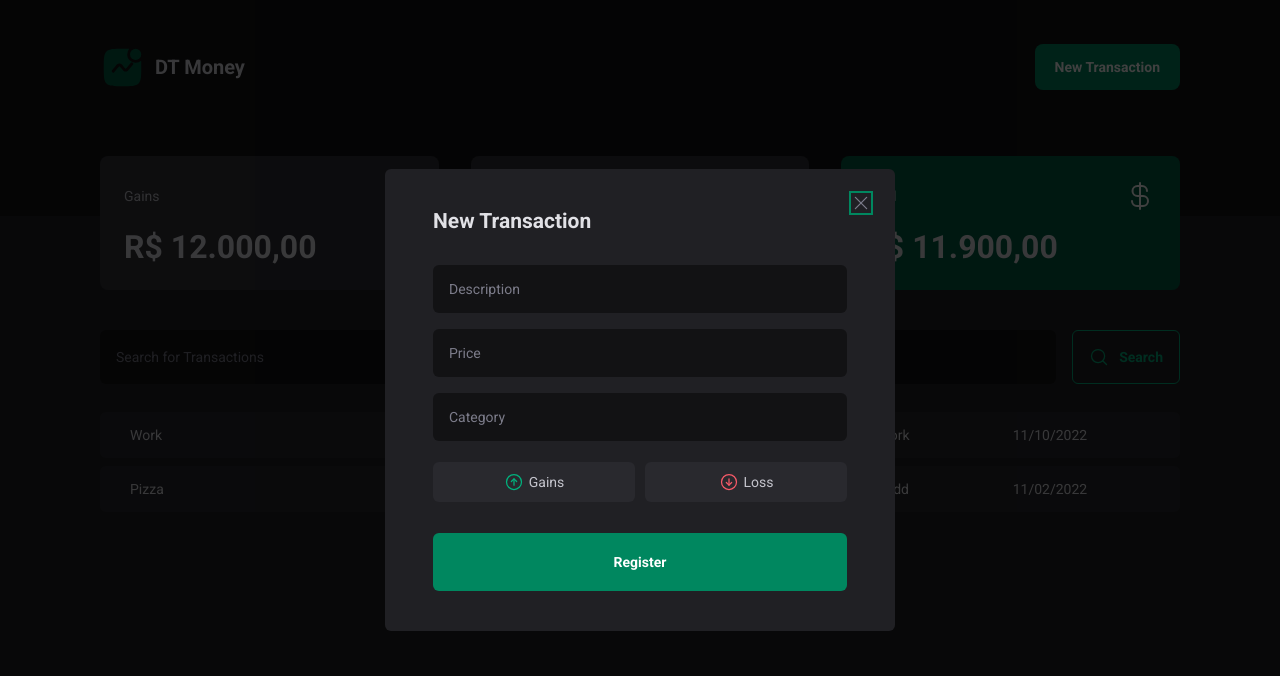
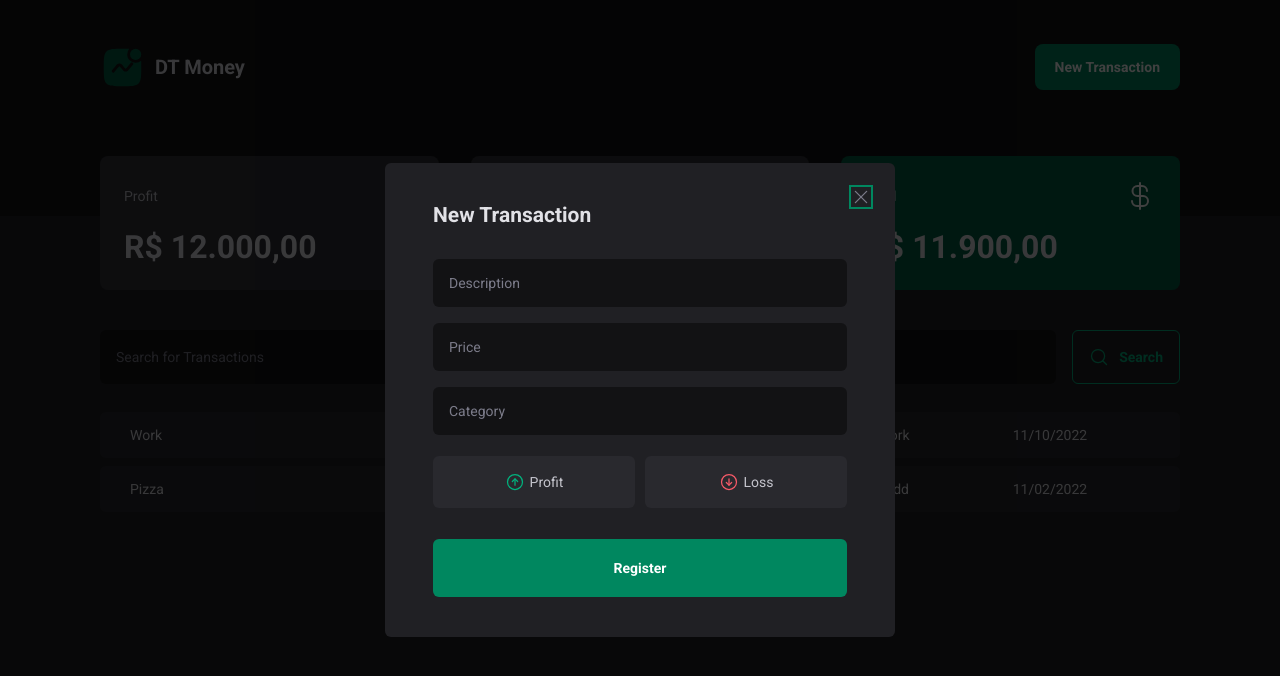
Before and after one commit to Prattiz/DT-Money, a React (Vite) app: page / in a window 1280 px wide. Both pictures are taken after a click on the button "New Transaction". Shown: the top 676 px of the page. Built offline with nearby package versions, Linux system fonts and the light colour scheme; data requests are answered from the project's data file.

Commit message:
UPDATE TRASACTION MODAL: GET DATA

```diff
--- a/src/components/Summary/index.tsx
+++ b/src/components/Summary/index.tsx
@@ -13,7 +13,7 @@ export function Summary() {
     <Container>
         <Card>
             <header>
-                <span>Gains</span>
+                <span>Profit</span>
                 <ArrowCircleUp size={32} color="#00B37E"/>
             </header>
 
--- a/src/components/TransactionModal/index.tsx
+++ b/src/components/TransactionModal/index.tsx
@@ -1,14 +1,37 @@
 import { ArrowCircleDown, ArrowCircleUp, X } from "phosphor-react";
 import { OverLay, Content, XButton, DivRadio, ButtonRadio } from "./styles";
+
 import * as Dialog from "@radix-ui/react-dialog";
+
+import * as z from "zod";
+import { zodResolver } from "@hookform/resolvers/zod/dist/zod.js";
+
+import { Controller, useForm } from "react-hook-form";
 
 
 
+const newTrasactionSchema = z.object({
 
+    description: z.string(),
+    price: z.number(),
+    category: z.string(),
+    type: z.enum(['income', 'outcome'])
+})
+
+type newTransactionInput = z.infer<typeof newTrasactionSchema>
 
 export function TransactionModal(){
+
+    const { register, handleSubmit, formState: {isSubmitting}, control } = useForm<newTransactionInput>({
+        resolver: zodResolver(newTrasactionSchema)
+    })
+
+    async function handleCreateNewTransaction(data: newTransactionInput){
+        await new Promise(resolve => setTimeout(resolve, 1500))
+        console.log(data)
+    }
+
     return(
-
         <Dialog.Portal>
 
             <OverLay />
@@ -17,29 +40,45 @@ export function TransactionModal(){
                 <Dialog.Title>New Transaction</Dialog.Title>
                 <XButton><X/></XButton>
 
-                <form>
-                    <input type="text" required placeholder="Description"/>
-                    <input type="text" required placeholder="Price"/>
-                    <input type="text" required placeholder="Category"/>
+                <form onSubmit={handleSubmit(handleCreateNewTransaction)}>
+                    <input type="text"
+                     required
+                      {...register('description')}
+                      placeholder="Description"/>
 
-                    <DivRadio>
-                        <ButtonRadio value="Gains" variant="income">
-                            <ArrowCircleUp/>
-                            Gains
-                        </ButtonRadio>
+                    <input type="text"
+                     required
+                      {...register('price', {valueAsNumber: true})}
+                      placeholder="Price"/>
 
-                        <ButtonRadio value="Loss" variant="outcome">
-                            <ArrowCircleDown/>
-                            Loss
-                        </ButtonRadio>
-                    </DivRadio>
+                    <input type="text"
+                     required
+                      {...register('category')}
+                      placeholder="Category"/>
 
-                    <button type="submit">Register</button>
+                    <Controller
+                        control={control}
+                        name="type"
+                        render={({ field }) => {
+
+                        return (
+                            <DivRadio
+                            onValueChange={field.onChange} value={field.value}
+                            >
+                                <ButtonRadio variant="income" value="income">
+                                    <ArrowCircleUp /> Profit
+                                </ButtonRadio>
+
+                                <ButtonRadio variant="outcome" value="outcome">
+                                    <ArrowCircleDown /> Loss
+                                </ButtonRadio>
+                            </DivRadio>
+                        )}}
+                    />
+
+                    <button type="submit" disabled={isSubmitting}>Register</button>
                 </form>
-
             </Content>
-
         </Dialog.Portal>
-
     )
 }
--- a/src/components/TransactionModal/styles.ts
+++ b/src/components/TransactionModal/styles.ts
@@ -50,6 +50,11 @@ export const Content = styled(Dialog.Content)`
             padding: 0 1.5rem;
             border-radius: 6px;
             margin-top: 1.5rem;
+
+            &:disabled{
+                cursor: not-allowed;
+                background-color: transparent;
+            }
         }
     }
 
@@ -86,7 +91,7 @@ interface Props{
 
 export const ButtonRadio = styled(RadioGroup.Item,)<Props>`
   background: ${(props) => props.theme['gray-700']};
-  padding: 1rem;
+  padding: 1.6rem;
   display: flex;
   align-items: center;
   justify-content: center;
@@ -105,6 +110,5 @@ export const ButtonRadio = styled(RadioGroup.Item,)<Props>`
     svg{
         color: ${(props) => props.theme['white']} !important;
     }
-
   }
 `
```
